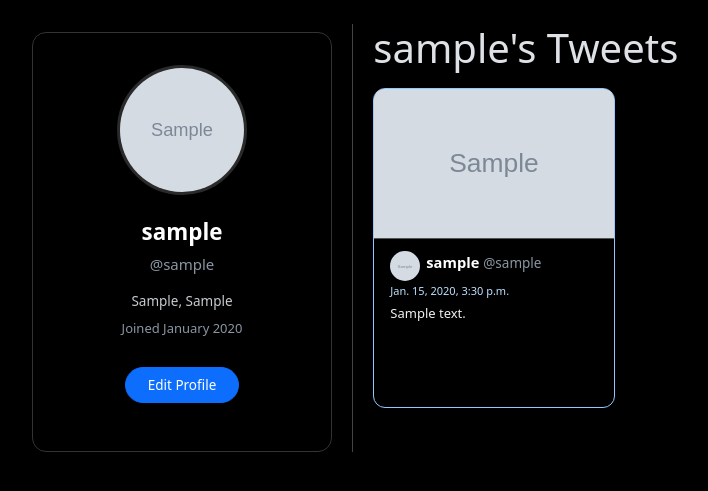
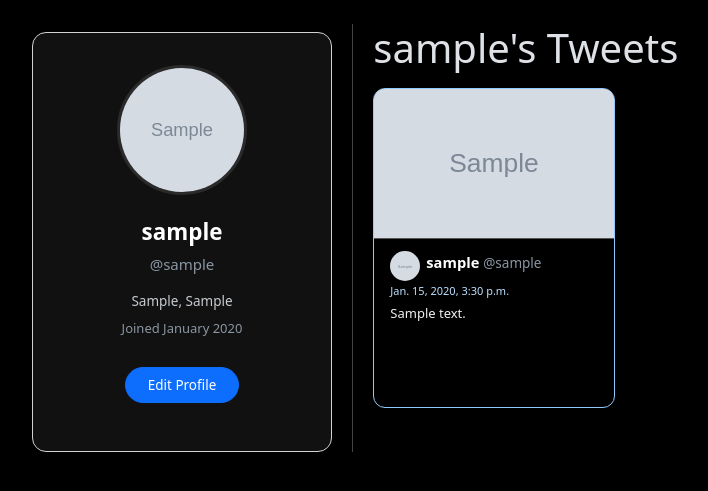
Before and after one commit to Krishna-Thombare/My-Tweets, a Django app: a page that uses mytweet/templates/layout.html in a window 1280 px wide. Shown: the part 59-550 px from the top of the page, without its empty margins (54-762 px from the left). Run offline with Django 5.2, Linux system fonts and the light colour scheme; a user stored in the database is signed in; tables that the repository leaves empty hold one stand-in row (values such as "Sample post"); grey boxes marked "Sample" are stand-in pictures.

Commit message:
styling changes

```diff
--- a/mytweet/tweet/static/tweet/css/profile.css
+++ b/mytweet/tweet/static/tweet/css/profile.css
@@ -5,8 +5,8 @@
     align-items: center;
     text-align: center;
     padding: 32px 20px;
-    background: #000000;
-    border: 1px solid #333;
+    background: rgb(17, 17, 17);
+    border: 1px solid #d3d2d2;
     border-radius: 14px;
     align-self: flex-start;
     margin-top: 8px;
```
